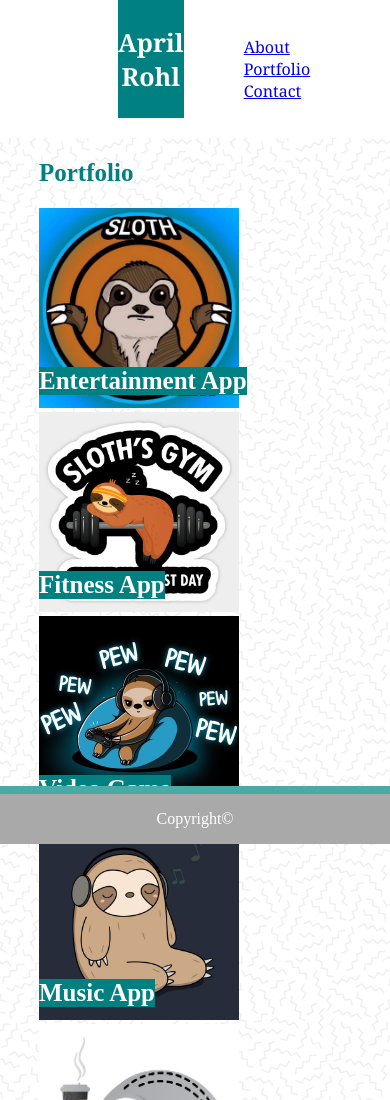
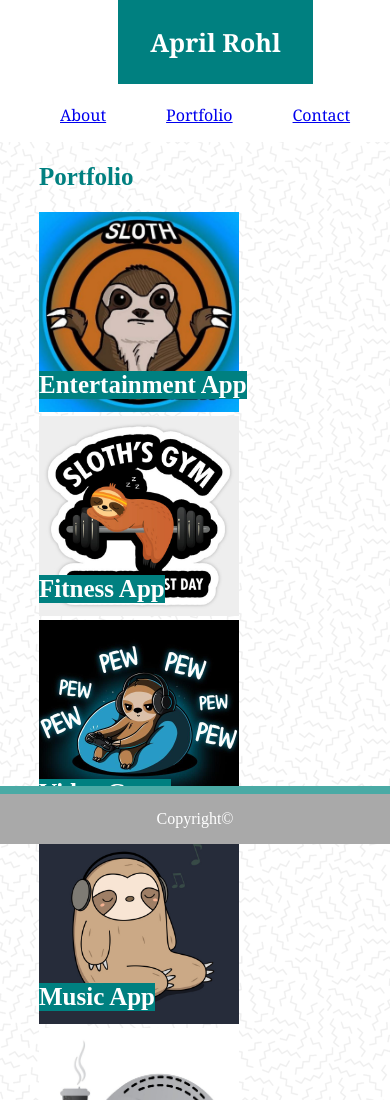
Before and after one commit to arohl2015/Responsive-Portfolio, a plain HTML site: page portfolio.html in a window 390 px wide. Shown: the top 1100 px of the page. Drawn offline with Linux system fonts and the light colour scheme.

Commit message:
responsive portfolio updated

```diff
--- a/assets/css/style.css
+++ b/assets/css/style.css
@@ -151,7 +151,7 @@ bottom  {
 
 @media screen and (max-width: 980px) {
 
-    #container {
+#container {
     width: 100%;
 }
 
@@ -159,20 +159,43 @@ bottom  {
     width: 70%;
 }
 
+.images {
+    width: 100%;
+}
+h3 {
+    width: max-content;
+}
 }
 
 @media screen and (max-width: 768px) {
 
+h3 {
+    width: max-content;
+   }
+}
 
-}
 
 @media screen and (max-width: 640px) {
     header {
-        position: static;
+       display: block;
+       width: 100%;
+        /* position: static; */
+    }
+
+    nav {
+        width: 100%;
+    }
+
+    ul {
+        width: 100%;
+        display: flex;
+        justify-content: space-between;
     }
 
     h1 {
         position: static;
+        width: 50%;
+        margin-right: auto;
     }
 
     #container {
```
